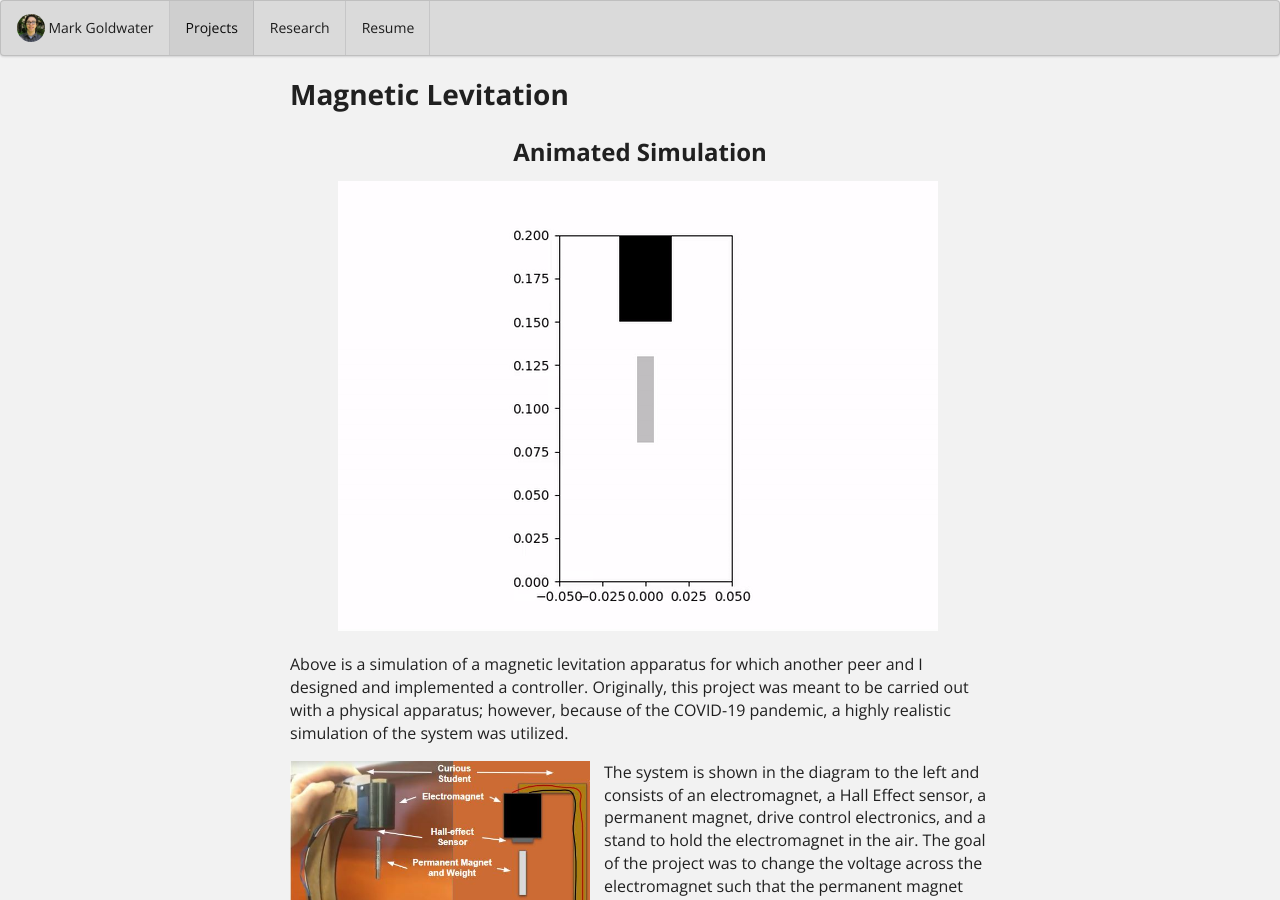
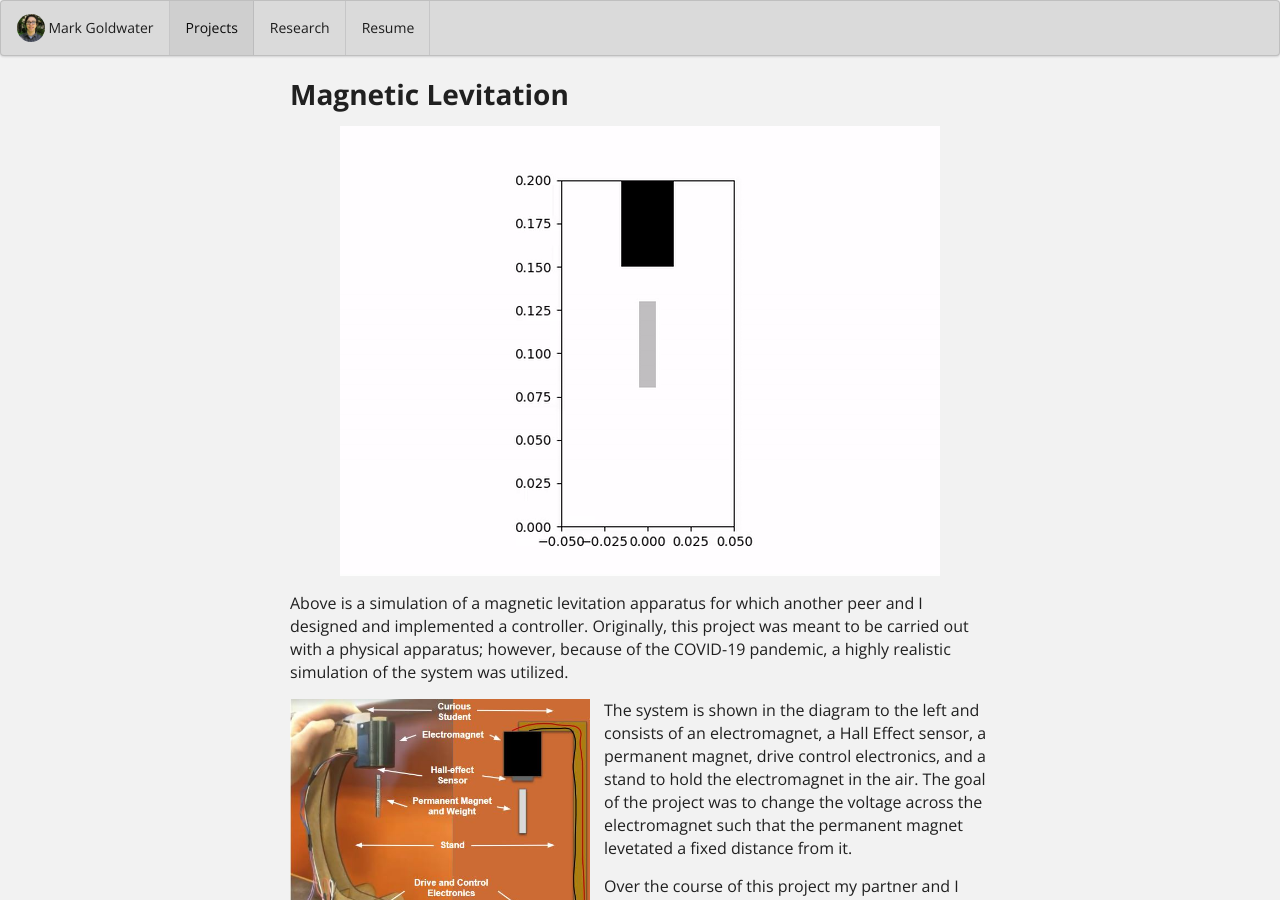
Before and after one commit to MarkG98/MarkG98.github.io, a Jekyll site: the page built from projects/project-7.md, in a window 1280 px wide and 900 px high. Built offline with Jekyll 4.4.1, drawn with Linux system fonts in a browser that asks for light colours.

Commit message:
Used centered style feature

```diff
--- a/projects/project-7.md
+++ b/projects/project-7.md
@@ -16,9 +16,7 @@
 summary:  Modeled the magnetic levitation system and designed as well as implemented a controller in a simulation of the real system.
 ---
 
-<h2 style="text-align: center;">Animated Simulation</h2>
-
-<img style="margin-left: 3em" src="../images/MagLev.gif">
+<img class="ui centered image" src="../images/MagLev.gif">
 
 Above is a simulation of a magnetic levitation apparatus for which another peer and I designed and implemented a controller. Originally, this project was meant to be carried out with a physical apparatus; however, because of the COVID-19 pandemic, a highly realistic simulation of the system was utilized.
 
```
